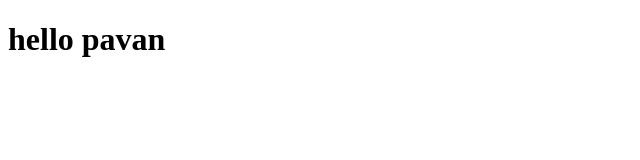
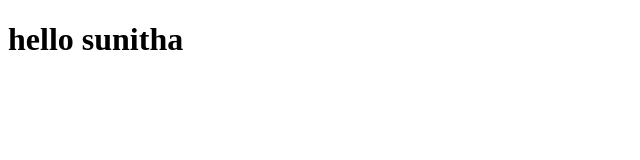
Before and after one commit to VasanthiIdeya/pratice, a plain HTML site: page index.html in a window 1280 px wide. Shown: the full height of the page, 0-640 px from the left. Drawn offline with Linux system fonts and the light colour scheme.

Commit message:
Update index.html

```diff
--- a/index.html
+++ b/index.html
@@ -1,6 +1,6 @@
 <!DOCTYPE html>
 <html>
     <body>
-        <h1>hello pavan </h1>
+        <h1>hello sunitha </h1>
     </body>
 </html>
```
